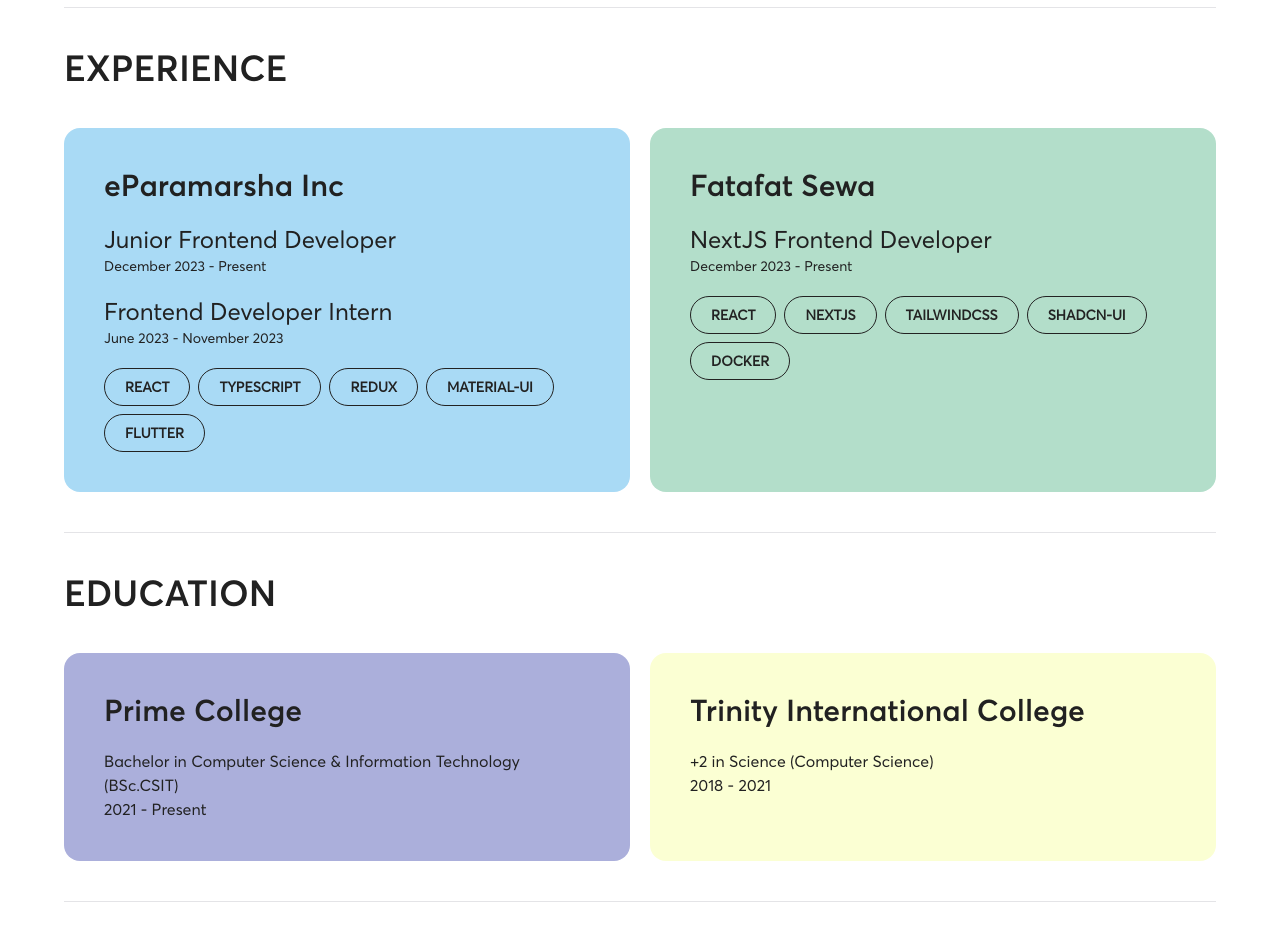
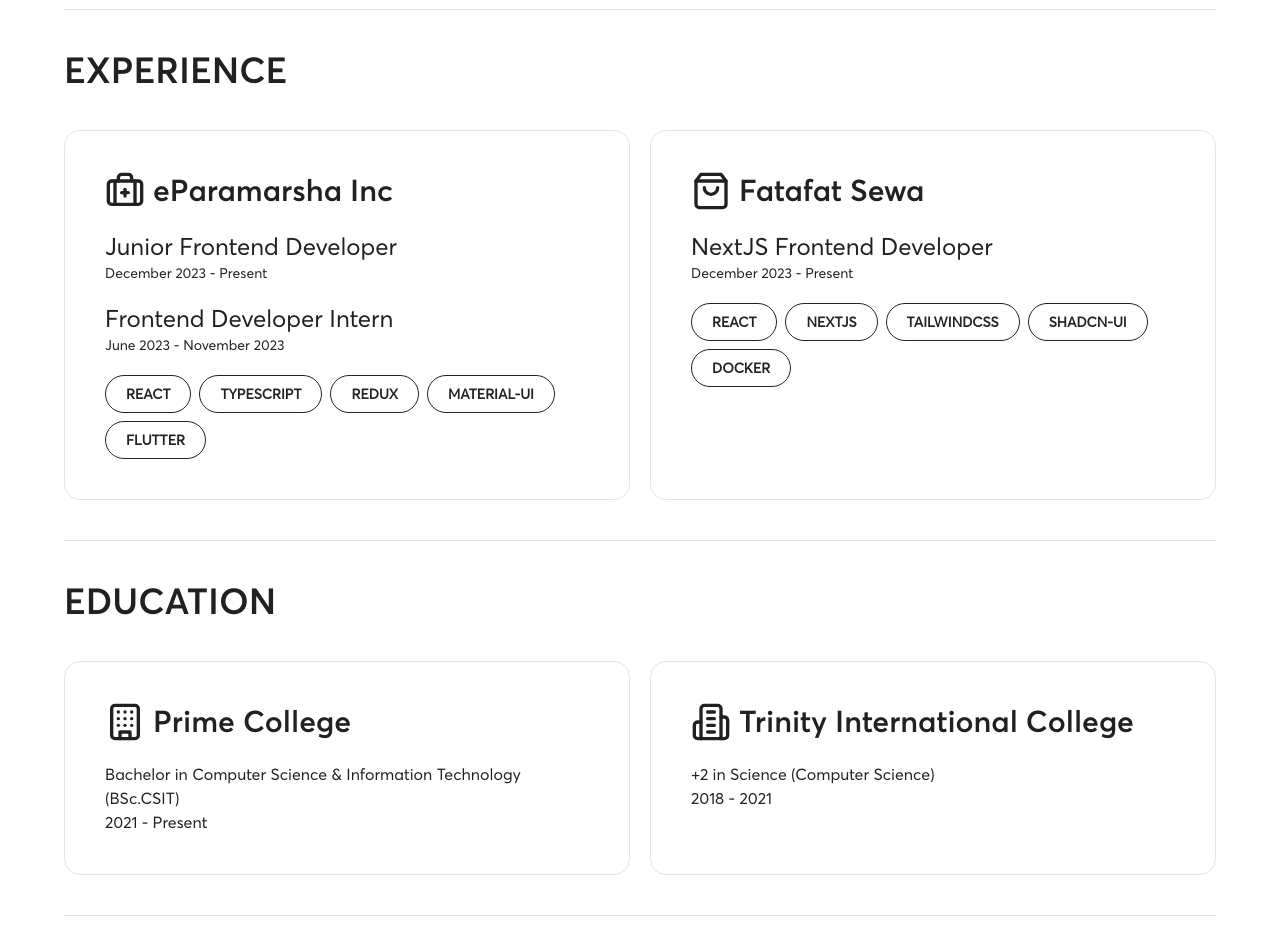
Before and after one commit to tyzrex/minimal-portfolio, a Next.js app: page / in a window 1280 px wide. Shown: the part 1520-2467 px from the top of the page. Built offline with nearby package versions, Linux system fonts and the light colour scheme.

Commit message:
removed bg colors to make fully monochrome

```diff
--- a/src/components/reusables/section-sub-header.tsx
+++ b/src/components/reusables/section-sub-header.tsx
@@ -1,7 +1,16 @@
-export default function SectionSubHeader({ title }: { title: string }) {
+export default function SectionSubHeader({
+  title,
+  icon,
+}: {
+  title: string;
+  icon?: React.ReactNode;
+}) {
   return (
     <>
-      <h3 className="sub-section-title-typography">{title}</h3>
+      <h3 className="sub-section-title-typography flex items-center">
+        {icon && <span className="mr-2">{icon}</span>}
+        {title}
+      </h3>
     </>
   );
 }
--- a/src/components/sections/education-section.tsx
+++ b/src/components/sections/education-section.tsx
@@ -1,3 +1,4 @@
+import { Building, Building2Icon } from "lucide-react";
 import WordBadge from "../atoms/word-badge";
 import SectionHeader from "../reusables/section-header";
 import SectionSubHeader from "../reusables/section-sub-header";
@@ -10,8 +11,11 @@
         <SectionHeader title="education" />
 
         <div className="grid lg:grid-cols-2 gap-5 dark:text-black">
-          <div className="bg-accent-purple dark:bg-transparent dark:text-white dark:border rounded-2xl p-5 md:p-10">
-            <SectionSubHeader title="Prime College" />
+          <div className="border dark:bg-transparent dark:text-white dark:border rounded-2xl p-5 md:p-10">
+            <SectionSubHeader
+              title="Prime College"
+              icon={<Building size={40} />}
+            />
 
             <div className="flex flex-col gap-5">
               <div>
@@ -24,11 +28,12 @@
             </div>
           </div>
 
-          <div className="bg-accent-yellow dark:bg-transparent dark:text-white dark:border rounded-2xl p-5 md:p-10">
+          <div className="border dark:bg-transparent dark:text-white dark:border rounded-2xl p-5 md:p-10">
             <SectionSubHeader
               title="
             Trinity International College
             "
+              icon={<Building2Icon size={40} />}
             />
 
             <div className="flex flex-col gap-5">
--- a/src/components/sections/experience-section.tsx
+++ b/src/components/sections/experience-section.tsx
@@ -1,3 +1,4 @@
+import { BriefcaseMedical, ShoppingBag } from "lucide-react";
 import WordBadge from "../atoms/word-badge";
 import SectionHeader from "../reusables/section-header";
 import SectionSubHeader from "../reusables/section-sub-header";
@@ -10,8 +11,11 @@
         <SectionHeader title="experience" />
 
         <div className="grid lg:grid-cols-2 gap-5 dark:text-black">
-          <div className="bg-accent-blue dark:bg-transparent dark:text-white dark:border rounded-2xl p-5 md:p-10">
-            <SectionSubHeader title="eParamarsha Inc" />
+          <div className="bg-white border dark:bg-transparent dark:text-white dark:border rounded-2xl p-5 md:p-10">
+            <SectionSubHeader
+              title="eParamarsha Inc"
+              icon={<BriefcaseMedical size={40} />}
+            />
 
             <div className="flex flex-col gap-5">
               <div>
@@ -33,8 +37,11 @@
             </div>
           </div>
 
-          <div className="bg-accent-green dark:bg-transparent dark:text-white dark:border rounded-2xl p-5 md:p-10">
-            <SectionSubHeader title="Fatafat Sewa" />
+          <div className="bg-white border dark:bg-transparent dark:text-white dark:border rounded-2xl p-5 md:p-10">
+            <SectionSubHeader
+              title="Fatafat Sewa"
+              icon={<ShoppingBag size={40} />}
+            />
 
             <div className="flex flex-col gap-5">
               <div>
--- a/src/components/sections/hero-section.tsx
+++ b/src/components/sections/hero-section.tsx
@@ -87,7 +87,7 @@
 
             <div className="flex flex-col items-center justify-end gap-5">
               <Link href="/contact" className="w-full">
-                <div className="flex items-start justify-start w-full h-full bg-accent-green dark:bg-transparent dark:border text-black dark:text-white rounded-lg flex-col p-4">
+                <div className="flex items-start justify-start w-full h-full border dark:bg-transparent dark:border text-black dark:text-white rounded-lg flex-col p-4">
                   <div className="flex items-start gap-2 justify-start flex-col sm:flex-row">
                     <p>sb@devstudio:~$</p>
                     <p className="flex items-center">
@@ -107,7 +107,7 @@
                 "
                 className="w-full"
               >
-                <div className="flex items-start justify-start w-full h-full bg-accent-blue dark:bg-white text-black border rounded-lg flex-col p-4">
+                <div className="flex items-start justify-start w-full h-full bg-primary text-white dark:bg-white text-black border rounded-lg flex-col p-4">
                   <div className="flex items-start gap-2 justify-start flex-col sm:flex-row">
                     <p>sb@devstudio:~$</p>
                     <p className="flex items-center">
```
